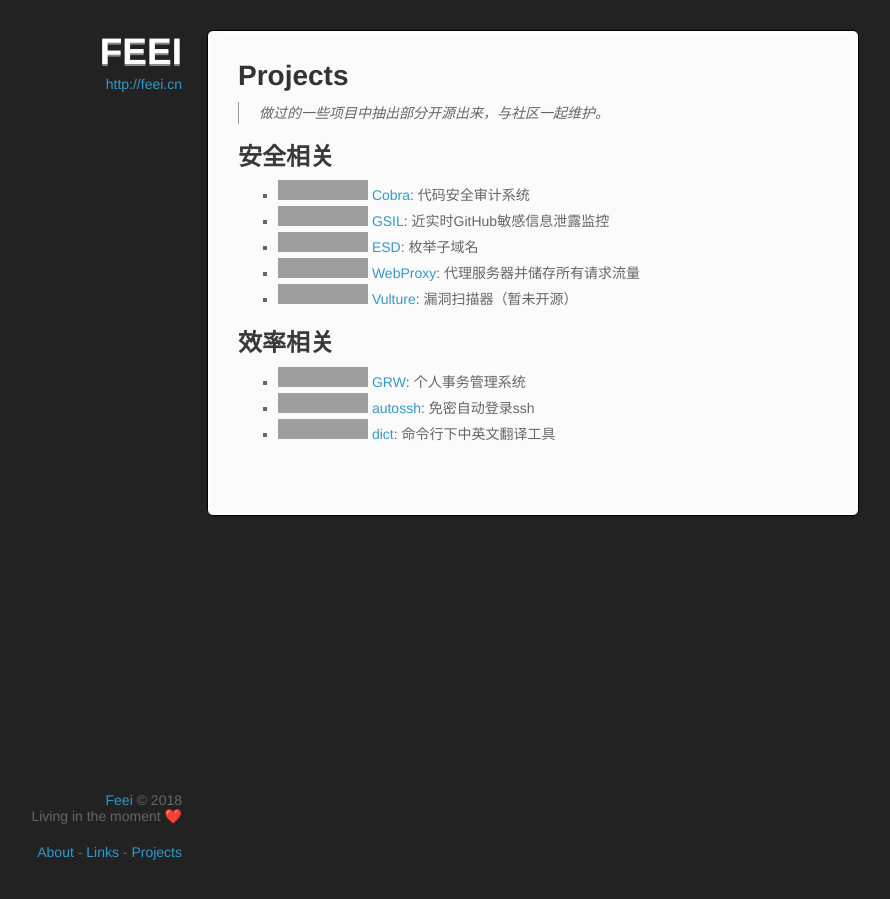
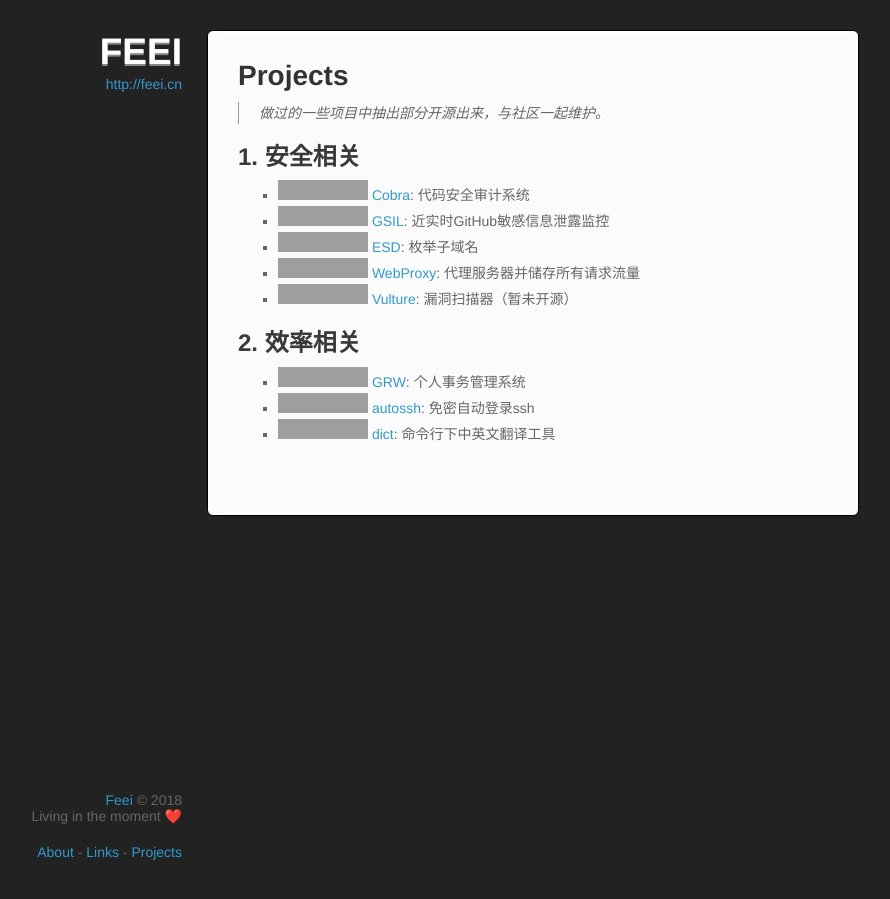
Before and after one commit to limengmingx/Papers, a Jekyll site: the page built from projects.md, in a window 1280 px wide. Shown: the whole page, without its empty margins (108-998 px from the left). Built offline with Jekyll 4.4.1, drawn with Linux system fonts in a browser that asks for light colours; our own code applies the rules of GitHub Pages for plain Markdown files; a script that is not in the unit is left out; comment, search, counter and statistics services are not loaded; grey boxes are pictures that could not be loaded.

Commit message:
Update projects.md

```diff
--- a/projects.md
+++ b/projects.md
@@ -1,16 +1,16 @@
 # Projects
 > 做过的一些项目中抽出部分开源出来，与社区一起维护。
 
-## 安全相关
+## 1. 安全相关
 
-- ![GitHub stars](https://img.shields.io/github/stars/WhaleShark-Team/cobra.svg?style=social&logo=github&label=star) [Cobra](https://github.com/WhaleShark/cobra): 代码安全审计系统
+- ![GitHub stars](https://img.shields.io/github/stars/WhaleShark-Team/cobra.svg?style=social&logo=github&label=star) [Cobra](https://github.com/WhaleShark-Team/cobra): 代码安全审计系统
 - ![GitHub stars](https://img.shields.io/github/stars/FeeiCN/GSIL.svg?style=social&logo=github&label=star) [GSIL](https://github.com/FeeiCN/GSIL): 近实时GitHub敏感信息泄露监控
 - ![GitHub stars](https://img.shields.io/github/stars/FeeiCN/ESD.svg?style=social&logo=github&label=star) [ESD](https://github.com/FeeiCN/ESD): 枚举子域名
 - ![GitHub stars](https://img.shields.io/github/stars/FeeiCN/WebProxy.svg?style=social&logo=github&label=star) [WebProxy](https://github.com/FeeiCN/WebProxy): 代理服务器并储存所有请求流量
 - ![GitHub stars](https://img.shields.io/github/stars/FeeiCN/vulture.svg?style=social&logo=github&label=star) [Vulture](https://github.com/FeeiCN/vulture): 漏洞扫描器（暂未开源）
 
 
-## 效率相关
+## 2. 效率相关
 
 - ![GitHub stars](https://img.shields.io/github/stars/FeeiCN/grw.svg?style=social&logo=github&label=star) [GRW](https://github.com/FeeiCN/grw): 个人事务管理系统
 - ![GitHub stars](https://img.shields.io/github/stars/FeeiCN/autossh.svg?style=social&logo=github&label=star) [autossh](https://github.com/FeeiCN/autossh): 免密自动登录ssh
```
